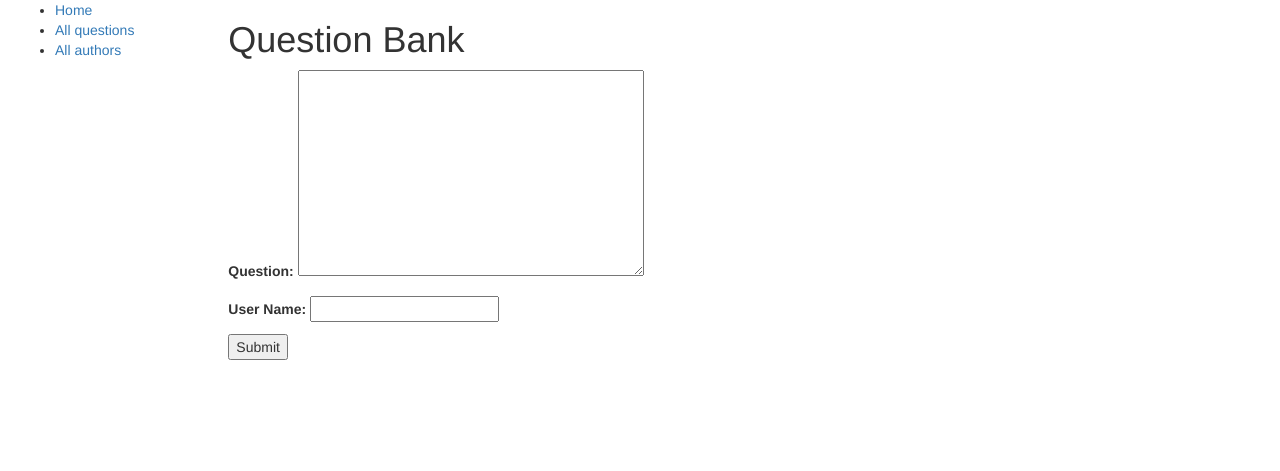
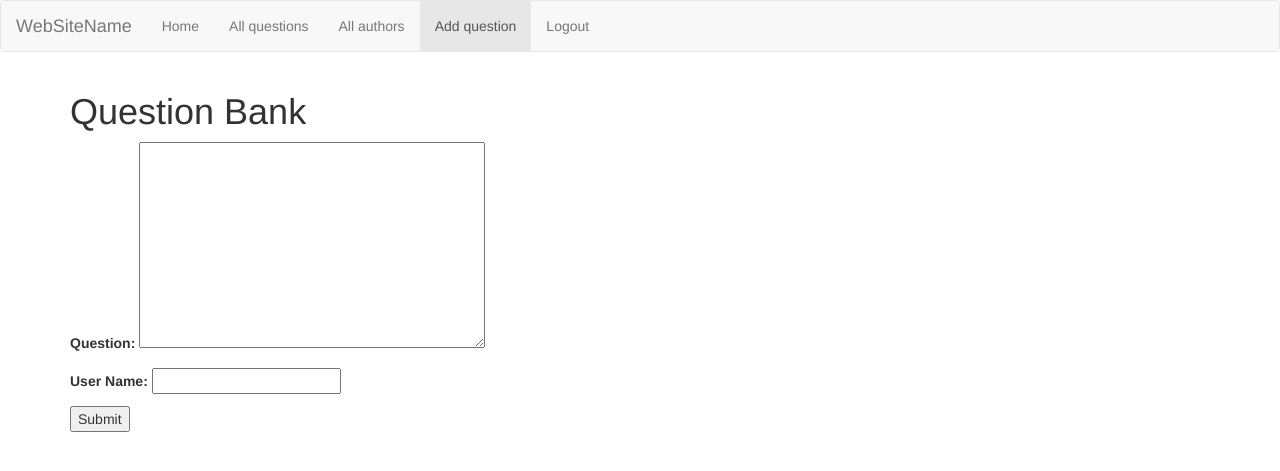
Before and after one commit to sourav-ganguly/project350, a Django app: page /questions/add/ in a window 1280 px wide. Shown: the top 471 px of the page. Run offline with Django 3.2, Linux system fonts and the light colour scheme; some libraries are stand-ins or nearby versions.

Commit message:
Added navigation bar in the top

```diff
--- a/add_content/templates/add_content/add_question.html
+++ b/add_content/templates/add_content/add_question.html
@@ -1,4 +1,21 @@
 {% extends "base_generic.html" %}
+
+{% block navbar %}
+<nav class="navbar navbar-default">
+  <div class="container-fluid">
+    <div class="navbar-header">
+      <a class="navbar-brand" href="#">WebSiteName</a>
+    </div>
+    <ul class="nav navbar-nav">
+      <li><a href="{% url 'questions:index' %}">Home</a></li>
+      <li><a href="#">All questions</a></li>
+      <li><a href="#">All authors</a></li>
+      <li class="active"><a href="{% url 'questions:add_question' %}">Add question</a></li>
+      <li><a href="#">Logout</a></li>
+    </ul>
+  </div>
+</nav>
+{% endblock %}
 
 {% block content %}
 <h1>Question Bank</h1>
--- a/add_content/templates/base_generic.html
+++ b/add_content/templates/base_generic.html
@@ -15,24 +15,24 @@
 </head>
 
 <body>
-
-  <div class="container-fluid">
-
-    <div class="row">
-      <div class="col-sm-2">
-      {% block sidebar %}
-      <ul class="sidebar-nav">
-          <li><a href="{% url 'index' %}">Home</a></li>
-          <li><a href="{% url 'index' %}">All questions</a></li>
-          <li><a href="">All authors</a></li>
+  {% block navbar %}
+  <nav class="navbar navbar-default">
+    <div class="container-fluid">
+      <div class="navbar-header">
+        <a class="navbar-brand" href="#">WebSiteName</a>
+      </div>
+      <ul class="nav navbar-nav">
+        <li class="active"><a href="{% url 'questions:index' %}">Home</a></li>
+        <li><a href="#">All questions</a></li>
+        <li><a href="#">All authors</a></li>
+        <li><a href="{% url 'questions:add_question' %}">Add question</a></li>
+        <li><a href="#">Logout</a></li>
       </ul>
-     {% endblock %}
-      </div>
-      <div class="col-sm-10 ">
-      {% block content %}{% endblock %}
-      </div>
     </div>
-
+  </nav>
+  {% endblock %}
+  <div class="container">
+    {% block content %}{% endblock %}
   </div>
 </body>
 </html>
--- a/pro350/urls.py
+++ b/pro350/urls.py
@@ -19,7 +19,7 @@ from django.contrib.auth import views as auth_views
 from django.views.generic import RedirectView
 
 urlpatterns = [
-    path('',RedirectView.as_view(url='/questions/'), name="index"),
+    path('',RedirectView.as_view(url='/questions/'), name="index_t"),
     path('questions/', include('add_content.urls')),
     path('register/', include('login_registration.urls'), name="register"),
     path('admin/', admin.site.urls),
```
